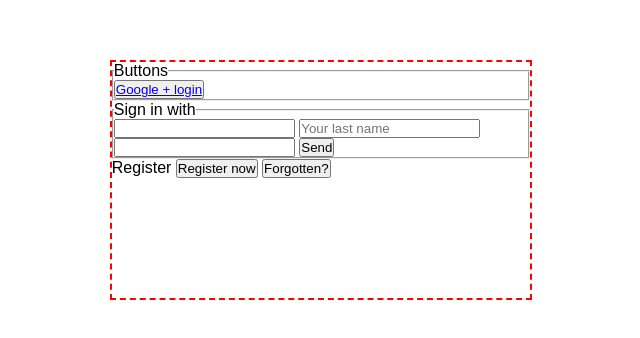
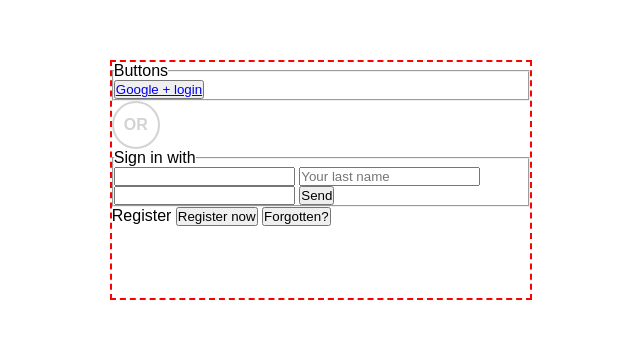
Before and after one commit to Amopho/registration-formular, a plain HTML site: page index.html in a window 1280 px wide. Shown: the part 260-598 px from the top of the page, without its empty margins (319-959 px from the left). Drawn offline with Linux system fonts and the light colour scheme.

Commit message:
reg form drawing

```diff
--- a/css/style.css
+++ b/css/style.css
@@ -16,3 +16,16 @@ form {
   width: 33%;
   height: 30%;
 }
+
+.draw {
+  background-color: white;
+  border-radius: 50%;
+  width: 3rem;
+  height: 3rem;
+  border: 2px lightgray solid;
+  display: flex;
+  align-items: center;
+  justify-content: center;
+  color: lightgray;
+  font-weight: bolder;
+}
--- a/index.html
+++ b/index.html
@@ -17,6 +17,7 @@
           <a href="https://accounts.google.com/Login">Google + login</a>
         </button>
       </fieldset>
+      <div class="draw">OR</div>
       <fieldset>
         <legend>Sign in with</legend>
         <input type="text" name="name" placeholder="" id="1" />
```
